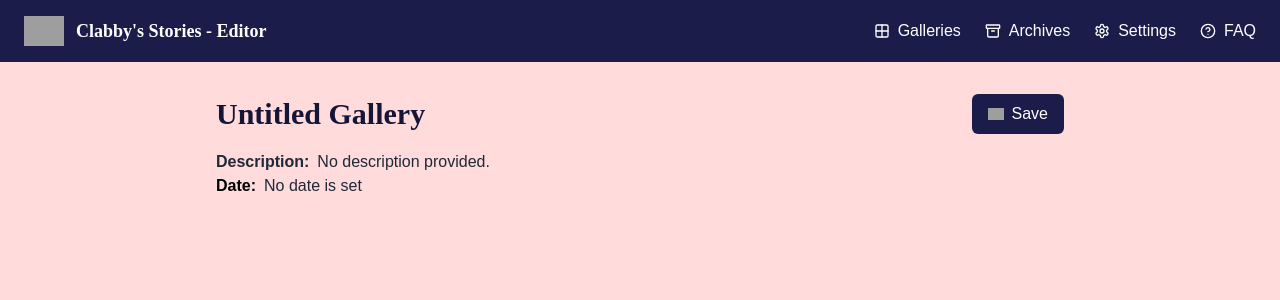
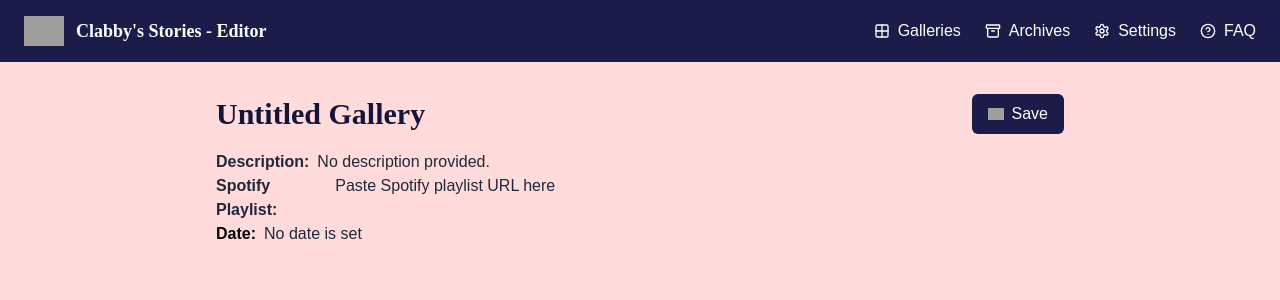
Before and after one commit to davinaleong/proj-clabbys-stories-web-app, a Next.js app: page /editor/create in a window 1280 px wide. Shown: the top 300 px of the page. Built offline with nearby package versions, Linux system fonts and the light colour scheme; no server answers; grey boxes are pictures that could not be loaded; a web font is replaced by a local one.

Commit message:
Able to save a Spotify playlist

```diff
--- a/src/app/editor/create/page.jsx
+++ b/src/app/editor/create/page.jsx
@@ -17,6 +17,7 @@ const CREATE_GALLERY = gql`
       description
       date
       status
+      spotifyPlaylistUrl
     }
   }
 `
@@ -31,6 +32,7 @@ export default function CreateGalleryPage() {
   const [description, setDescription] = useState("No description provided.")
   const [prettyDate, setPrettyDate] = useState("No date is set")
   const [isoDateValue, setIsoDateValue] = useState(null)
+  const [spotifyUrl, setSpotifyUrl] = useState("")
 
   // ✅ Toast state
   const [toastMessage, setToastMessage] = useState("")
@@ -67,6 +69,7 @@ export default function CreateGalleryPage() {
         description: description.trim(),
         date: isoDateValue ?? null,
         status: "DRAFT",
+        spotifyPlaylistUrl: spotifyUrl.trim() || null,
       }
 
       const { data } = await createGalleryMutation({
@@ -159,6 +162,20 @@ export default function CreateGalleryPage() {
           </p>
         </div>
 
+        <div className="text-gray-800 relative flex gap-2">
+          <p className="min-w-[12.5ch]">
+            <strong>Spotify Playlist:</strong>
+          </p>
+          <p
+            className="outline-none w-full truncate"
+            contentEditable
+            suppressContentEditableWarning
+            onBlur={(e) => setSpotifyUrl(e.currentTarget.textContent)}
+          >
+            {spotifyUrl || "Paste Spotify playlist URL here"}
+          </p>
+        </div>
+
         <div className="relative flex gap-2">
           <p>
             <strong>Date:</strong>
```
Also changed, not shown: 1 other file (tests, documents, lock files or other folders).
